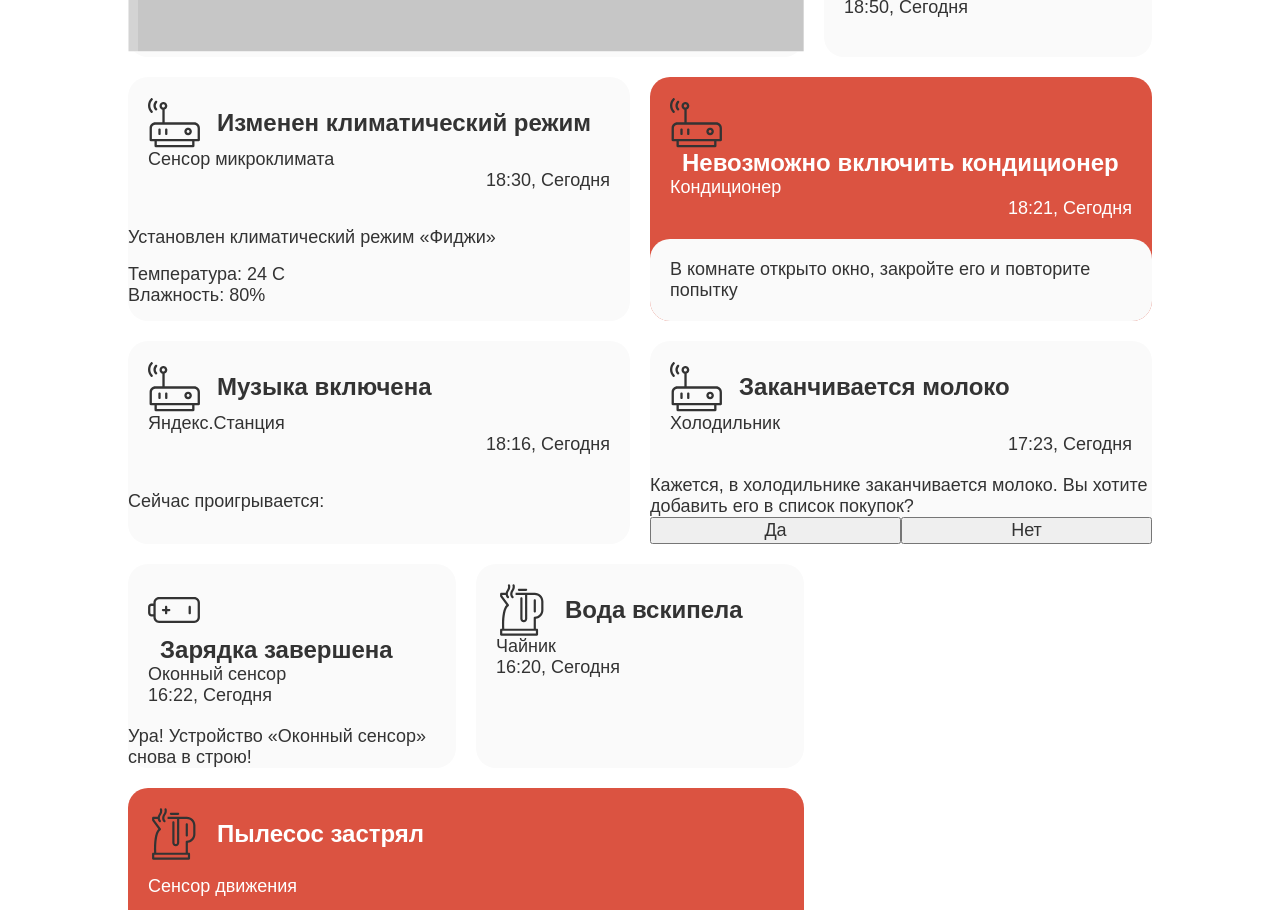
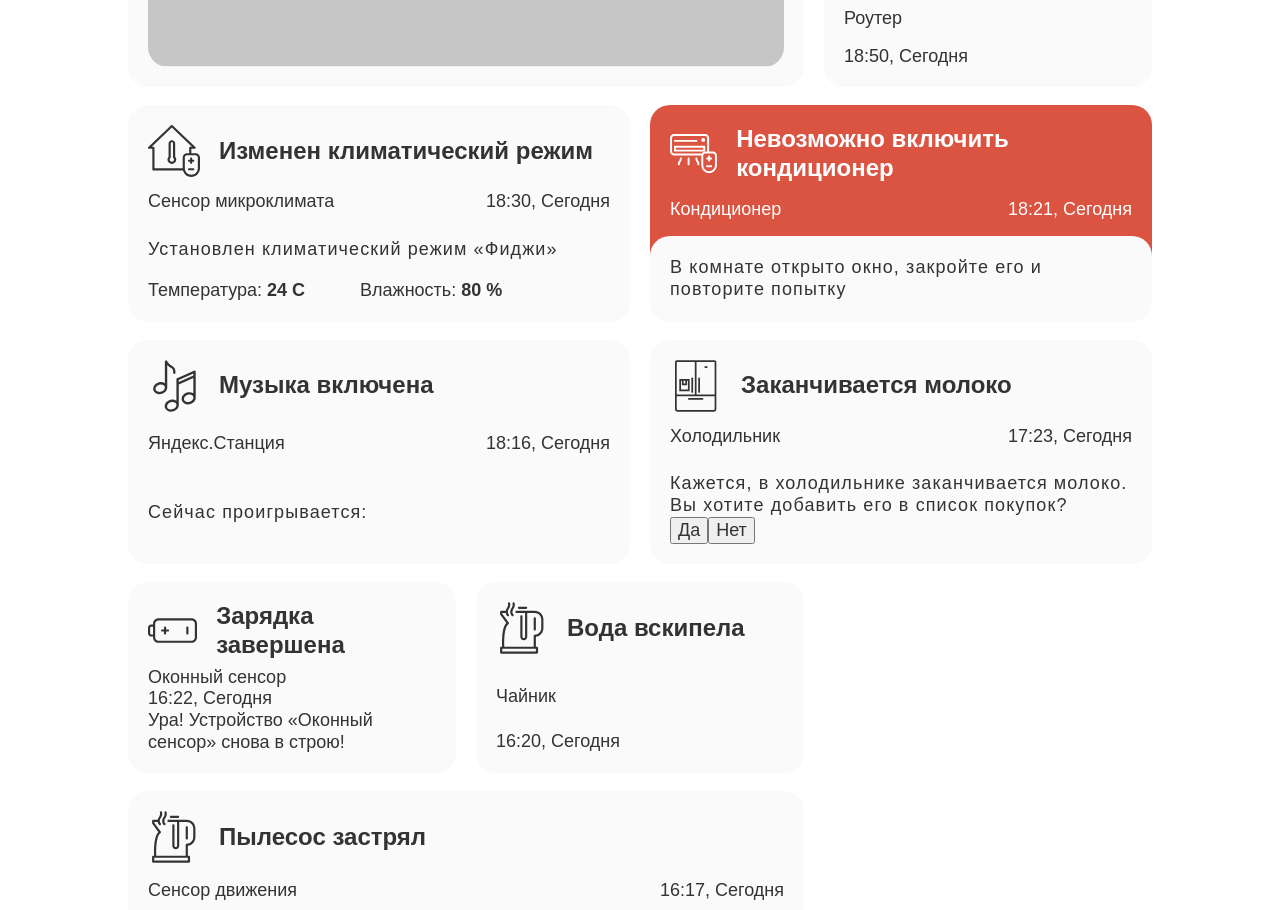
Before and after one commit to shelganov/shri-hw-1, a website built with webpack: page index.html in a window 1280 px wide. Shown: the part 635-1545 px from the top of the page. Built offline with nearby package versions, Linux system fonts and the light colour scheme.

Commit message:
1. add icons; 2. create critical variation card; create climat card

```diff
--- a/index.html
+++ b/index.html
@@ -32,18 +32,24 @@
                         <div class="card__header">
                             <div class="icon icon_size_52 icon_thumb_line-chart"></div>
                             <div class="card__title">Еженедельный отчет по расходам ресурсов</div>
+                        </div>
+                        <div class="card__description">
                             <div class="card__type">Сенсоры потребления</div>
                             <div class="card__date">19:00, Сегодня</div>
                         </div>
                         <div class="card__text">
                             Так держать! За последнюю неделю вы потратили на 10% меньше ресурсов, чем неделей ранее.
                         </div>
-                        <div class="card__img"><img src="./dist/img/graph2.svg" alt=""></div>
+                        <div class="card__img">
+                            <div class="card__img-graph"></div>
+                        </div>
                     </div>
                     <div class="card card_size_s">
                         <div class="card__header">
                             <div class="icon icon_size_52 icon_thumb_key"></div>
                             <div class="card__title">Дверь открыта</div>
+                        </div>
+                        <div class="card__description">
                             <div class="card__type">Сенсор входной двери</div>
                             <div class="card__date">18:50, Сегодня</div>
                         </div>
@@ -52,6 +58,8 @@
                         <div class="card__header">
                             <div class="icon icon_size_52 icon_thumb_google-home"></div>
                             <div class="card__title">Уборка закончена</div>
+                        </div>
+                        <div class="card__description">
                             <div class="card__type">Пылесос</div>
                             <div class="card__date">18:45, Сегодня</div>
                         </div>
@@ -60,31 +68,38 @@
                         <div class="card__header">
                             <div class="icon icon_size_52 icon_thumb_wifi"></div>
                             <div class="card__title">Новый пользователь</div>
+                        </div>
+                        <div class="card__description">
                             <div class="card__type">Роутер</div>
                             <div class="card__date">18:50, Сегодня</div>
                         </div>
                     </div>
                     <div class="card card_size_m">
                         <div class="card__header">
-                            <div class="icon icon_size_52 icon_thumb_wifi"></div>
+                            <div class="icon icon_size_52 icon_thumb_thermal"></div>
                             <div class="card__title">Изменен климатический режим</div>
+                        </div>
+                        <div class="card__description">
                             <div class="card__type">Сенсор микроклимата</div>
                             <div class="card__date">18:30, Сегодня</div>
                         </div>
                         <div class="card__text">Установлен климатический режим «Фиджи»</div>
                         <div class="card__special">
                             <div class="card__temperature">Температура:
-                                <span class="card__temperature-val">24 C</span>
+                                <span class="text-bold card__temperature-val">24</span><span class="text-bold"> C</span>
                             </div>
                             <div class="card__wet">Влажность:
-                                <span class="card__wet-val">80%</span>
+                                <span class="text-bold card__wet-val">80</span><span class="text-bold"> %</span>
                             </div>
                         </div>
+
                     </div>
-                    <div class="card card_size_m card_type_warning">
+                    <div class="card card_size_m card_type_critical">
                         <div class="card__header">
-                            <div class="icon icon_size_52 icon_thumb_wifi"></div>
+                            <div class="icon icon_size_52 icon_thumb_ac-white"></div>
                             <div class="card__title">Невозможно включить кондиционер</div>
+                        </div>
+                        <div class="card__description">
                             <div class="card__type">Кондиционер</div>
                             <div class="card__date">18:21, Сегодня</div>
                         </div>
@@ -92,11 +107,11 @@
                     </div>
                     <div class="card card_size_m">
                         <div class="card__header">
-                            <div class="icon icon_size_52 icon_thumb_wifi"></div>
+                            <div class="icon icon_size_52 icon_thumb_music"></div>
                             <div class="card__title">Музыка включена</div>
-                            <div class="card__type">Яндекс.Станция</div>
-                            <div class="card__date">18:16, Сегодня</div>
                         </div>
+                        <div class="card__type">Яндекс.Станция</div>
+                        <div class="card__date">18:16, Сегодня</div>
                         <div class="card__text">Сейчас проигрывается:</div>
                         <div class="player">
                             <div class="player__artist"></div>
@@ -106,8 +121,10 @@
                     </div>
                     <div class="card card_size_m">
                         <div class="card__header">
-                            <div class="icon icon_size_52 icon_thumb_wifi"></div>
+                            <div class="icon icon_size_52 icon_thumb_fridge"></div>
                             <div class="card__title">Заканчивается молоко</div>
+                        </div>
+                        <div class="card__description">
                             <div class="card__type">Холодильник</div>
                             <div class="card__date">17:23, Сегодня</div>
                         </div>
@@ -121,6 +138,8 @@
                         <div class="card__header">
                             <div class="icon icon_size_52 icon_thumb_battery"></div>
                             <div class="card__title">Зарядка завершена</div>
+                        </div>
+                        <div class="card__description">
                             <div class="card__type">Оконный сенсор</div>
                             <div class="card__date">16:22, Сегодня</div>
                         </div>
@@ -130,6 +149,8 @@
                         <div class="card__header">
                             <div class="icon icon_size_52 icon_thumb_kettle"></div>
                             <div class="card__title">Вода вскипела</div>
+                        </div>
+                        <div class="card__description">
                             <div class="card__type">Чайник</div>
                             <div class="card__date">16:20, Сегодня</div>
                         </div>
@@ -138,6 +159,8 @@
                         <div class="card__header">
                             <div class="icon icon_size_52 icon_thumb_kettle"></div>
                             <div class="card__title">Пылесос застрял</div>
+                        </div>
+                        <div class="card__description">
                             <div class="card__type">Сенсор движения</div>
                             <div class="card__date">16:17, Сегодня</div>
                         </div>
--- a/src/scss/_utility-classes.scss
+++ b/src/scss/_utility-classes.scss
@@ -5,3 +5,7 @@
 .list-unstyled {
   @include list-unstyled;
 }
+
+.text-bold {
+  font-weight: 700;
+}
--- a/src/scss/components/_card.scss
+++ b/src/scss/components/_card.scss
@@ -1,50 +1,91 @@
 .cards {
   display: grid;
   grid-template-columns: repeat(6, 1fr);
-  grid-gap: 20px;
+  grid-gap: 18px 20px;
 }
 
 .card {
-  display: grid;
-  grid-template-columns: repeat(2, 1fr);
+  display: flex;
+  flex-wrap: wrap;
+  //display: grid;
+  //grid-template-columns: repeat(2, 1fr);
   //grid-auto-rows: min-content;
-  //padding: 20px;
+  padding: 20px;
   background: #FAFAFA;
   border-radius: 20px;
-
-  &__inner {
-    padding: 20px;
+  transition: .2s box-shadow;
+  &:hover {
+    cursor: pointer;
+    box-shadow: 0 2px 6px 0 rgba(197,186,186,0.50);
   }
 
+  &__main {
+    @include clearfix;
+  }
+
+
+
   &__header {
-    grid-column: span 2;
-    padding: 20px;
+    display: flex;
+    align-self: flex-start;
+    align-items: center;
+    width: 100%;
+    //grid-column: span 2;
+    //padding: 20px;
 
 
     .icon {
-      vertical-align: middle;
+      //vertical-align: middle;
     }
   }
 
   &__title {
     display: inline-block;
+    margin-left: 19px;
     font-size: 24px;
     font-weight: 700;
+    text-overflow: ellipsis;
+    overflow: hidden;
+  }
 
-    vertical-align: middle;
-    margin-left: 12px;
+  &__description {
+    display: flex;
+    flex-wrap: wrap;
+    width: 100%;
   }
 
   &__date {
-    text-align: right;
+    margin-left: auto;
   }
 
   &__text {
     grid-column: span 2;
+    width: 100%;
   }
 
   &__img {
     grid-column: span 2;
+    width: 100%;
+
+    &-graph {
+      height: 299px;
+      background: url("../img/graph2.svg") no-repeat 50% center;
+      background-size: cover;
+    }
+  }
+
+  &__special {
+    margin-top: 20px;
+    //margin-top: 59px;
+  }
+
+  &__temperature {
+    display: inline-block;
+    margin-right: 50px;
+  }
+
+  &__wet {
+    display: inline-block;
   }
 
 
@@ -53,9 +94,19 @@
     grid-column: span 4;
     grid-row: span 6;
 
-    .card__type,
-    .card__date {
-      margin-top: 16px;
+
+    .card__text {
+      padding-right: 50px;
+    }
+    .card__description {
+      margin-top: 17px;
+    }
+
+    .card__img {
+      margin-top: 46px;
+      border-bottom-left-radius: 20px;
+      border-bottom-right-radius: 20px;
+      overflow: hidden;
     }
 
     .card__text {
@@ -67,36 +118,67 @@
   &_size_m {
     grid-column: span 3;
     grid-row: span 2;
+
+    .card__description {
+      margin-top: 14px;
+    }
+
+    .card__text {
+      margin-top: 25px;
+      letter-spacing: 1.1px;
+      line-height: 1.23;
+    }
+
+    .card__special {
+      align-self: flex-end;
+    }
   }
 
   &_size_s {
     grid-column: span 2;
     grid-row: span 2;
 
-    .card__type {
-      grid-column: span 2;
+    .card__description {
+      margin-top: 7px;
     }
 
     .card__date {
-      grid-column: span 2;
-      text-align: left;
+      margin-left: 0;
+      width: 100%;
+
+      //margin-top: 12px;
+      align-self: flex-end;
+
     }
   }
 
   // Вариации карточек - типы
-  &_type_warning {
-    overflow: hidden;
+  &_type_critical {
+    padding: 0;
+    border-bottom-left-radius: 25px;
+    border-bottom-right-radius: 25px;
     background-color: #DB5341;
 
-    .card__header {
+    .card__header{
+      padding: 20px 20px 0;
+      color: #FFF;
+    }
+
+    .card__description {
+      padding-left: 20px;
+      padding-right: 20px;
+    }
+
+    .card__type,
+    .card__date {
       color: #FFF;
     }
 
     .card__text {
-      border-top-left-radius: 20px;
+      padding: 20px;
+      margin-top: 14px;
       background-color: #FAFAFA;
-      padding: 20px;
-      border-top-right-radius: 20px;
+      border-radius: 20px;
     }
   }
 }
--- a/src/scss/components/_icon.scss
+++ b/src/scss/components/_icon.scss
@@ -13,6 +13,8 @@
   &_thumb {
 
     &_key {
+      width: 50px;
+      height: 45px;
       background-image: url('../img/key.svg');
     }
 
@@ -32,8 +34,28 @@
       background-image: url('../img/battery.svg');
     }
 
-    &_kettle{
+    &_kettle {
       background-image: url('../img/kettle.svg');
+    }
+
+    &_thermal {
+      background-image: url('../img/thermal.svg');
+    }
+
+    &_air-conditioner {
+      background-image: url('../img/air-conditioner.svg');
+    }
+
+    &_ac-white {
+      background-image: url('../img/ac-white.svg');
+    }
+
+    &_music {
+      background-image: url('../img/music.svg');
+    }
+
+    &_fridge {
+      background-image: url('../img/fridge.svg');
     }
   }
 }
--- a/src/scss/core/_base.scss
+++ b/src/scss/core/_base.scss
@@ -11,6 +11,7 @@ body {
   font-family: $font-family-base;
   font-size: $font-size-base;
   color: $text-color-base;
+  line-height: 1.2;
 }
 
 img {
--- a/src/scss/mixins/_lists.scss
+++ b/src/scss/mixins/_lists.scss
@@ -11,3 +11,28 @@
     float: left;
   }
 }
+
+@mixin multiLineEllipsis($lineHeight: 1.2, $lineCount: 1, $bgColor: white){
+  overflow: hidden;
+  position: relative;
+  line-height: $lineHeight;
+  max-height: $lineHeight * $lineCount;
+  text-align: justify;
+  margin-right: -1em;
+  padding-right: 1em;
+  &:before {
+    content: '...';
+    position: absolute;
+    right: 0;
+    bottom: 0;
+  }
+  &:after {
+    content: '';
+    position: absolute;
+    right: 0;
+    width: 1em;
+    height: 1em;
+    margin-top: 0.2em;
+    background: $bgColor;
+  }
+}
```
Also changed, not shown: dist/img/ac-white.svg (added), dist/img/air-conditioner.svg (added), dist/img/fridge.svg (added), dist/img/music.svg (added), dist/img/thermal.svg (added), dist/main.css, src/img/ac-white.svg (added), src/img/air-conditioner.svg (added), src/img/fridge.svg (added), src/img/music.svg (added), src/img/thermal.svg (added).
